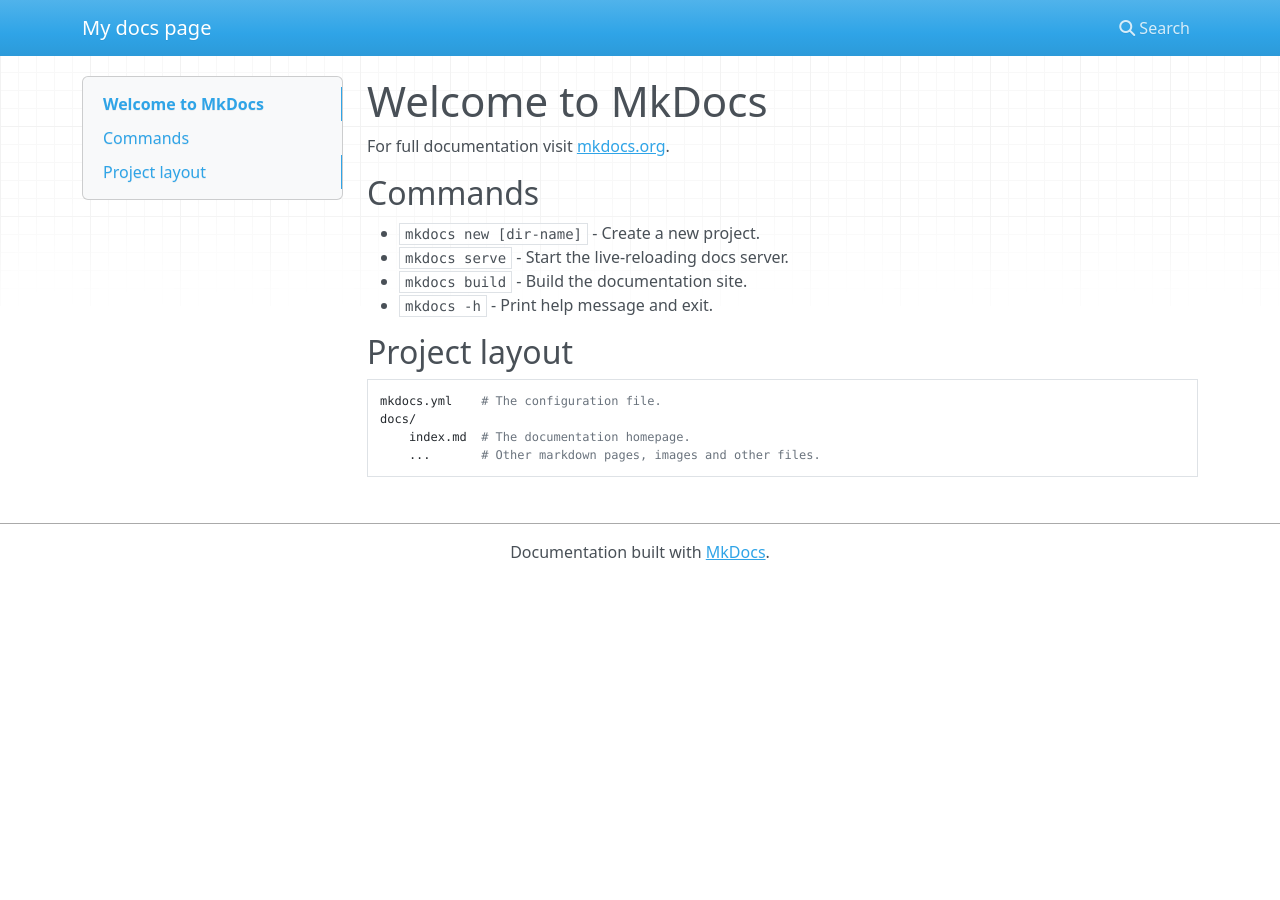
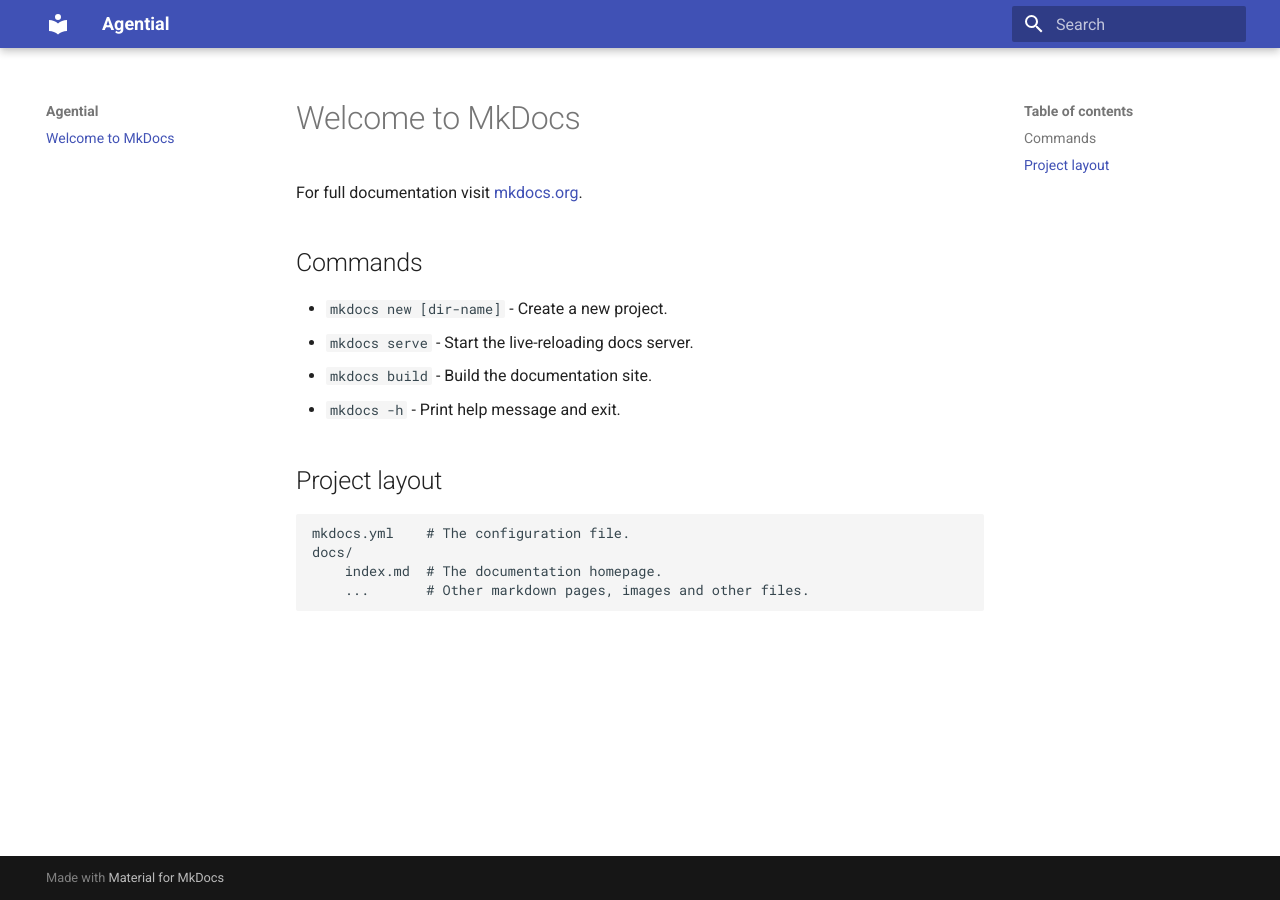
Before and after one commit to agential-ai/agential, an MkDocs documentation site: the page built from docs/docs/index.md, in a window 1280 px wide. Built offline with MkDocs 1.6.1 and Material for MkDocs 9.7.7, drawn with Linux system fonts in a browser that asks for light colours; nearby versions of some CDN libraries.

Commit message:
added material for mkdocs

```diff
--- a/docs/mkdocs.yml
+++ b/docs/mkdocs.yml
@@ -1 +1,5 @@
-site_name: My docs page
+site_name: Agential
+theme:
+  name: material
+nav:
+  - 'index.md'
--- a/docs/pyproject.toml
+++ b/docs/pyproject.toml
@@ -12,3 +12,4 @@
 [tool.poetry.dependencies]
 python = "^3.11"
 mkdocs = "^1.5.3"
+mkdocs-material = "^9.5.19"
```
Also changed, not shown: 1 other file.
